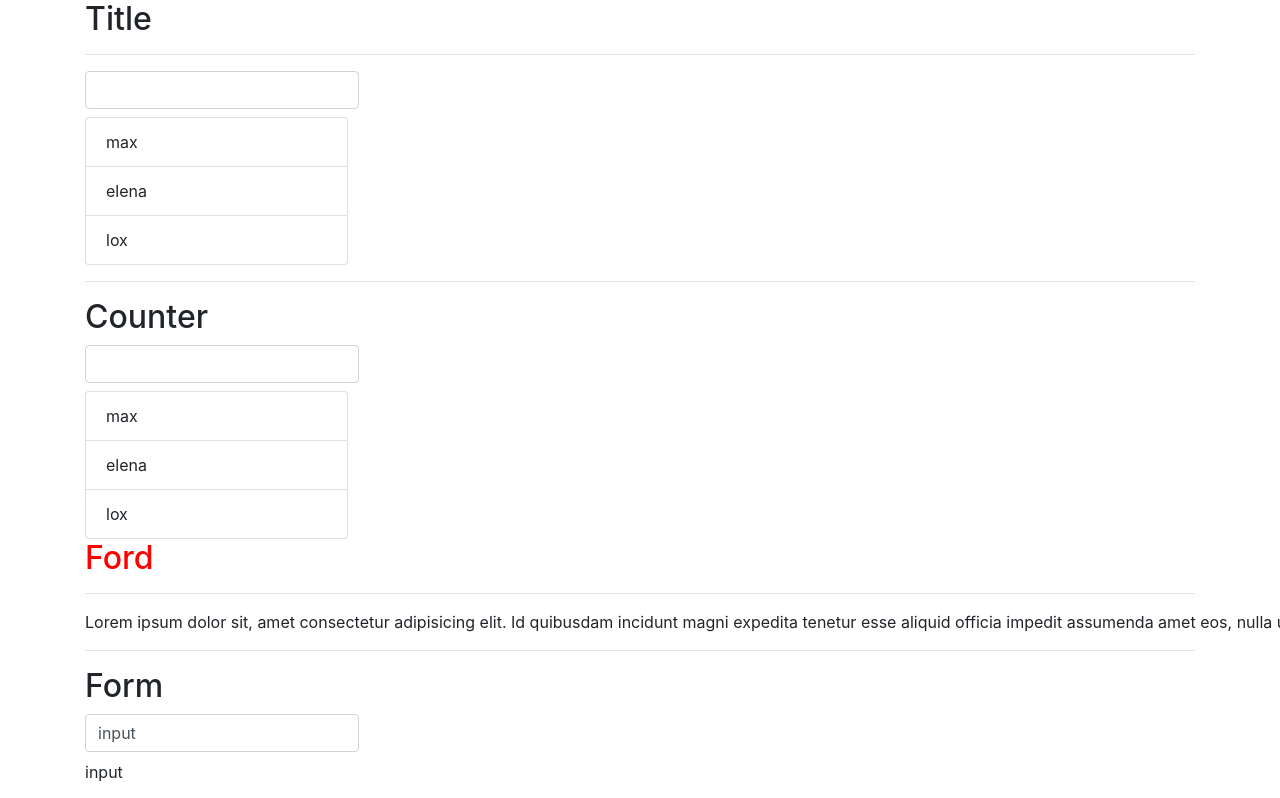
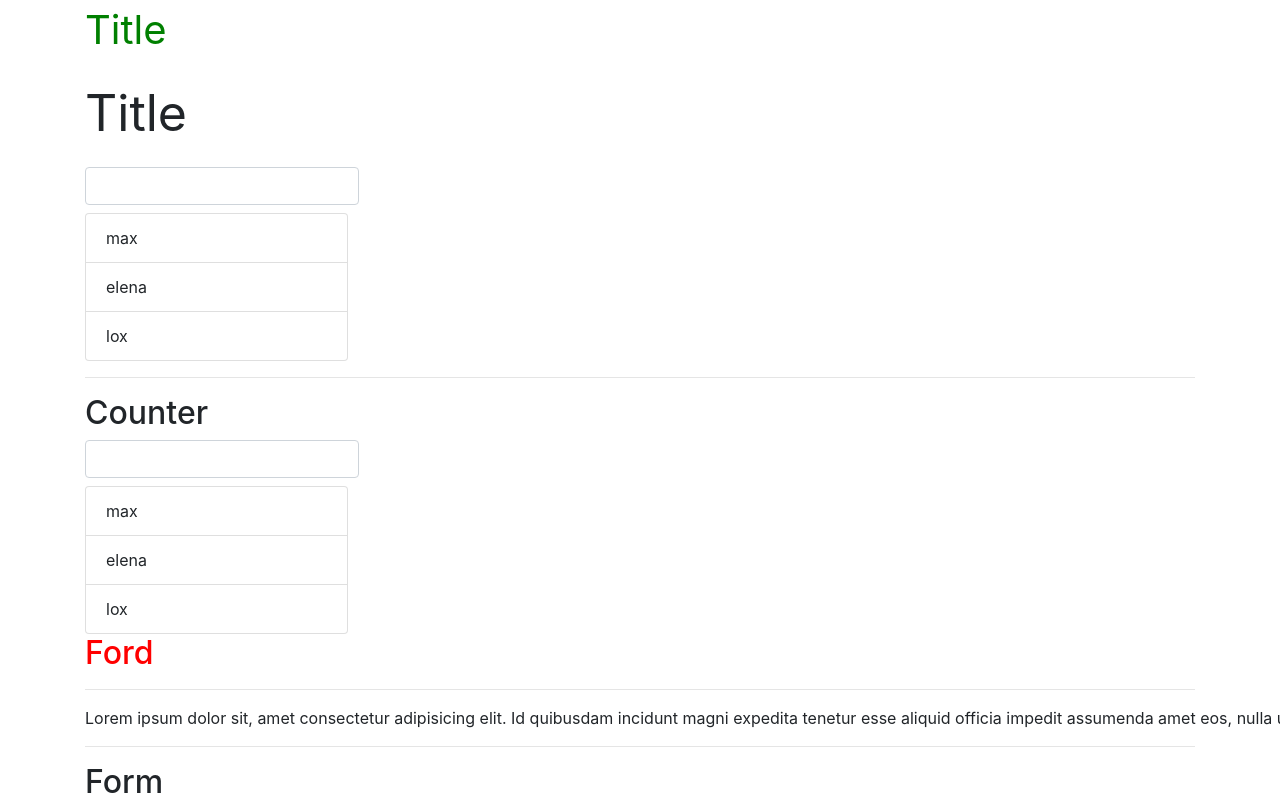
Before and after one commit to slavaider/3_mixins_filter, a Vue app: page / in a window 1280 px wide. Shown: the top 798 px of the page. Built offline with nearby package versions, Linux system fonts and the light colour scheme.

Commit message:
directives

```diff
--- a/src/App.vue
+++ b/src/App.vue
@@ -3,16 +3,21 @@
         <link href="https://cdnjs.cloudflare.com/ajax/libs/twitter-bootstrap/4.4.1/css/bootstrap.min.css"
               rel="stylesheet">
         <div class="container" id="app">
-            <h2>{{Title}}</h2>
-            <app-car></app-car>
+            <!-- Directive:[bindings.arg].[bindings.modifier] = "[bindings.value]"-->
+            <p v-colored:color.font.delay="'green'">{{Title}}</p>
+            <p v-font>{{Title}}</p>
+
             <label>
                 <input class="form-control" type="text" v-model="searchName"/>
             </label>
+
             <ul class="list-group col-3">
                 <li :key="name" class="list-group-item" v-for="name of filterNames">{{ name }}</li>
             </ul>
             <hr/>
             <app-counter></app-counter>
+
+
             <app-car>
                 <h2 slot="title">{{carName}}</h2>
                 <p slot="text">Lorem ipsum dolor sit, amet consectetur adipisicing elit. Id quibusdam incidunt magni
@@ -71,7 +76,6 @@
         mixins: [listMixin],
         watch: {
             age(value) {
-                // eslint-disable-next-line no-console
                 console.log(value);
             }
         },
@@ -91,7 +95,7 @@
         directives: {
             font: {
                 bind(el) {
-                    el.style.fontSize = "100px";
+                    el.style.fontSize = "50px";
                 }
             }
         },
--- a/src/components/color.js
+++ b/src/components/color.js
@@ -1,15 +1,27 @@
-/* eslint-disable no-console */
 export default {
     bind(el, bindings) {
-        console.log(bindings);
+        console.log('bind');
+
         const modifier = bindings.modifiers['font'];
         const arg = bindings.arg;
         if (modifier)
-            el.style.fontSize = "30px";
+            el.style.fontSize = "40px";
         if (bindings.modifiers['delay']) {
             setTimeout(() => {
                 el.style[arg] = bindings.value
             }, 2000);
         } else el.style[arg] = bindings.value
+    },
+    inserted() {
+        console.log('inserted')
+    },
+    update() {
+        console.log('update')
+    },
+    componentUpdated() {
+        console.log('componentUpdated')
+    },
+    unbind() {
+        console.log('unbind')
     }
 }
--- a/src/main.js
+++ b/src/main.js
@@ -4,8 +4,12 @@ import ColorDirective from './components/color'
 import Counter from "./components/counter/counter.vue";
 
 Vue.config.productionTip = false
+
+
 Vue.filter('uppercase', value => value.toUpperCase())
-Vue.directive('ColorDirective', ColorDirective)
+
+Vue.directive('colored', ColorDirective)
+
 Vue.component('app-counter', Counter)
 
 export const eventEmitter = new Vue();
```
